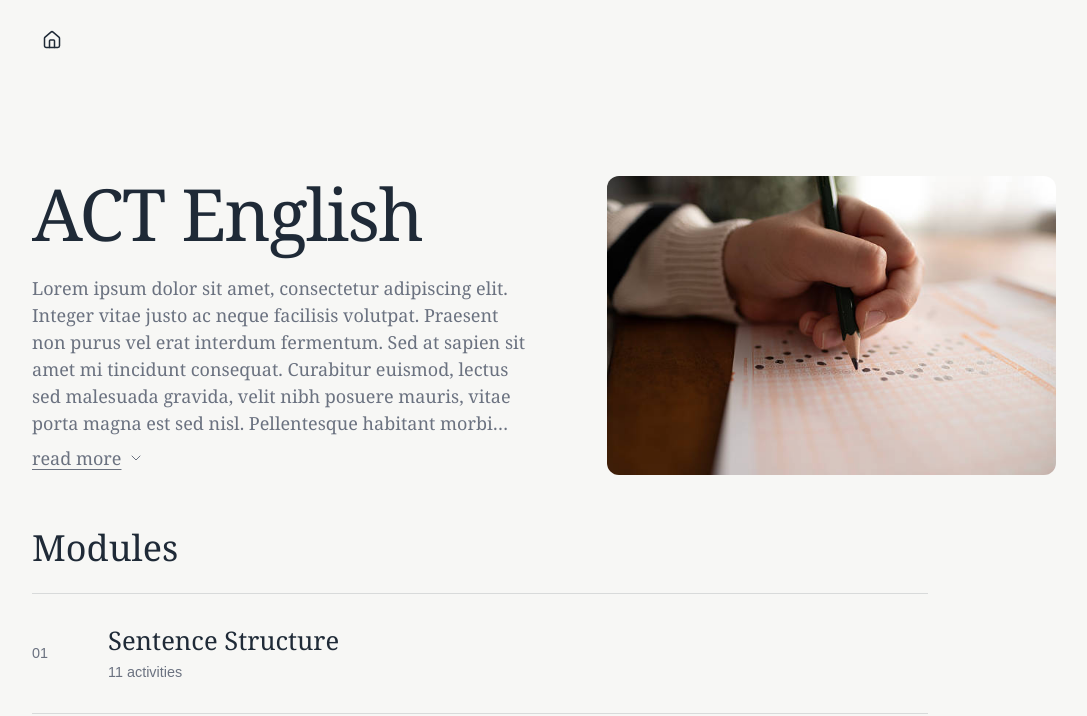
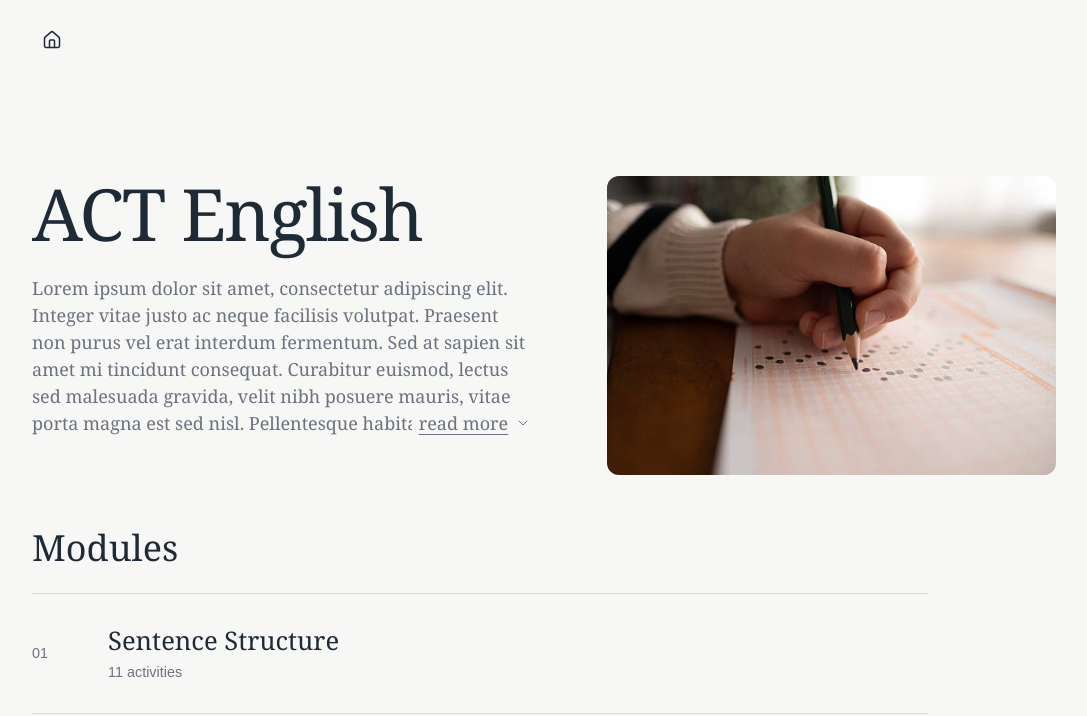
Before and after one commit to matt-mcwilliams/act-software-course, a Next.js app: page /courses/act-english in a window 1280 px wide. Shown: the top 716 px of the page, without its empty margins (96-1183 px from the left). Built offline with nearby package versions, Linux system fonts and the light colour scheme.

Commit message:
Embed read more in course preview

```diff
--- a/src/app/globals.css
+++ b/src/app/globals.css
@@ -150,12 +150,17 @@ a:focus-visible {
   display: -webkit-box;
   overflow: hidden;
   margin-bottom: var(--space-2);
+  position: relative;
   -webkit-box-orient: vertical;
   -webkit-line-clamp: 6;
 }
 
-.course-description-toggle-row {
-  display: flex;
+.course-description-preview .course-description-toggle {
+  position: absolute;
+  right: 0;
+  bottom: 0;
+  padding-left: 0.35em;
+  background: var(--color-canvas);
 }
 
 .course-description-toggle {
--- a/src/components/course-hero-copy.tsx
+++ b/src/components/course-hero-copy.tsx
@@ -41,10 +41,9 @@ export function CourseHeroCopy({
       <h1 className="page-title">{title}</h1>
       <div className="course-long-description" id={descriptionId}>
         {hasCover && !expanded ? (
-          <>
-            <p className="course-description-preview">{previewText}</p>
-            <div className="course-description-toggle-row">{toggle}</div>
-          </>
+          <p className="course-description-preview">
+            {previewText} {toggle}
+          </p>
         ) : (
           paragraphs.map((paragraph, index) => (
             <p key={`${index}-${paragraph.slice(0, 12)}`}>
```
